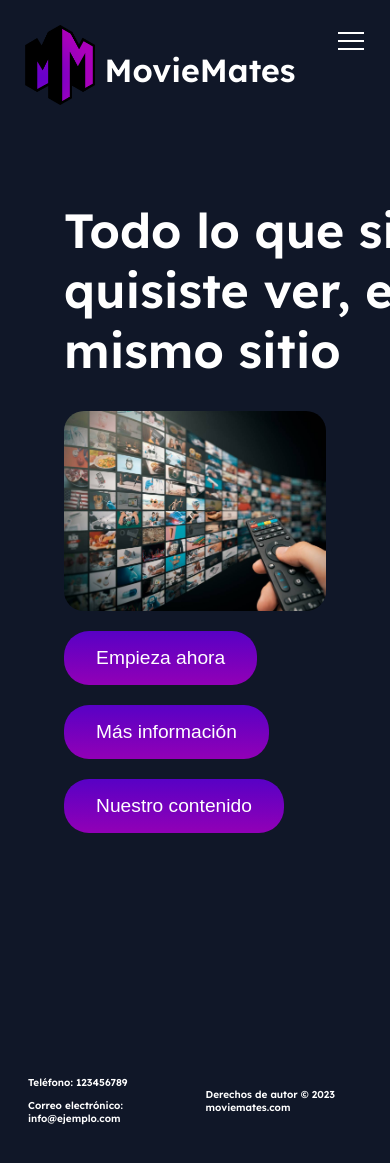
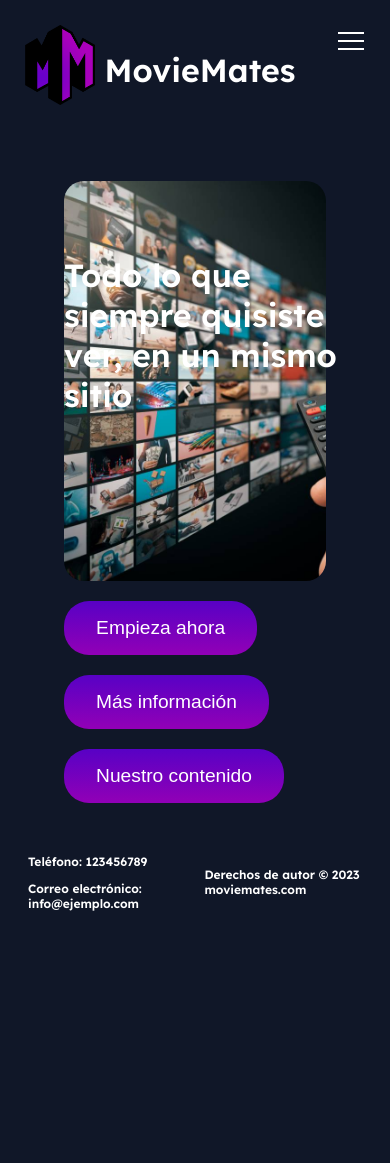
Before and after one commit to vickrepe/moviemates, a PHP site: page / in a window 390 px wide; the page is wider, and only the part inside the window is pictured. After the commit the page ends 911 px from the top of that part, so only its background shows below. Run offline with PHP 8.4, Linux system fonts and the light colour scheme.

Commit message:
updated responsive style

```diff
--- a/menu.php
+++ b/menu.php
@@ -5,10 +5,10 @@
     </label>
 
     <ul class="menu__box">
-        <li><a class="menu__item" href="\moviematesweb\index.php">Inicio</a></li>
-        <li><a class="menu__item" href="\moviematesweb\process.php">Configuración</a></li>
-        <li><a class="menu__item" href="\moviematesweb\about.php">Información</a></li>
-        <li><a class="menu__item" href="\moviematesweb\faqs.php">FAQS</a></li>
-        <li><a class="menu__item" href="\moviematesweb\contact.php">Contacto</a></li>
+        <li><a class="menu__item" href="index.php">Inicio</a></li>
+        <li><a class="menu__item" href="process.php">Configuración</a></li>
+        <li><a class="menu__item" href="about.php">Información</a></li>
+        <li><a class="menu__item" href="faqs.php">FAQS</a></li>
+        <li><a class="menu__item" href="contact.php">Contacto</a></li>
     </ul>
 </div>
--- a/style.css
+++ b/style.css
@@ -146,42 +146,18 @@ footer {
   margin-left: 0;
 }
 
-@media screen and (max-width: 768px) {
-  /* Estilos para dispositivos menores a 768px */
-  footer {
-    font-size: 10px; /* Cambiar el tamaño de la letra a 14px */
-    font-weight: 300; /* Hacer la letra más fina */
-  }
-}
-
 
 /*Index*/
-
 main{
 padding-top: 10%;
 padding-left: 15%;
 padding-right: 15%;
 padding-bottom: 5%;
 }
-@media only screen and (max-width: 768px) {
-  main{
-    padding-top: 40%;
-  }
-}
 
 .content {
   background-color: #d9dbe0;
   color: rgb(14, 0, 17);
-}
-.container {
-  height: 500px;
-  padding-top: 50px;
-}
-@media only screen and (max-width: 768px) {
-  .container {
-    height: 860px;
-    padding-top: 10px;
-  }
 }
 .img-ind{
   margin-top: 15px;
@@ -196,19 +172,6 @@ padding-bottom: 5%;
   float: right;
   margin-top: -250px;
 }
-@media only screen and (max-width: 768px) {
-  .img-ind {
-    margin-top: 15px;
-    display: block;
-    max-width: 100%;
-    height: auto;
-    border-radius: 20px;
-    object-fit: cover;
-    width: 400px;
-    height: 200px; /* cambio de altura a 200px */
-  }
-}
-
 
 h1 {
   margin-bottom: 1rem;
@@ -218,6 +181,7 @@ h1 {
   text-align: left;
   width: 500px;
 }
+
 .buttons a {
   display: inline-block;
   justify-content: center;
@@ -244,19 +208,6 @@ button {
   width: 500px;
   height: 400px;
 }
-@media only screen and (max-width: 768px) {
-  .img-proc {
-    margin-top: 15px;
-    display: block;
-    max-width: 100%;
-    height: auto;
-    border-radius: 20px;
-    object-fit: cover;
-    width: 400px;
-    height: 270px; /* cambio de altura a 200px */
-
-  }
-}
 /*About*/
 .vistazo{
   margin-top: 15px;
@@ -269,16 +220,17 @@ button {
   width: 700px;
   height: 400px;
 }
-@media only screen and (max-width: 768px) {
-  .vistazo {
-    margin-top: 15px;
-    margin: 0 auto;
-    display: block;
-    max-width: 100%;
-    height: auto;
-    border-radius: 20px;
-    object-fit: cover;
-    width: 400px;
-    height: 300px; /* cambio de altura a 200px */
+/*max-width: 425px*/
+@media (max-width: 425px) {
+  #tit-index{
+    width: 300px;
+    padding-top: 25%;
+    font-size: 32px;
+  }
+  main{
+    margin-top: 35%;
+  }
+  header {
+    padding-bottom: 10px;
   }
 }
```
Also changed, not shown: .lando.yml (added).
